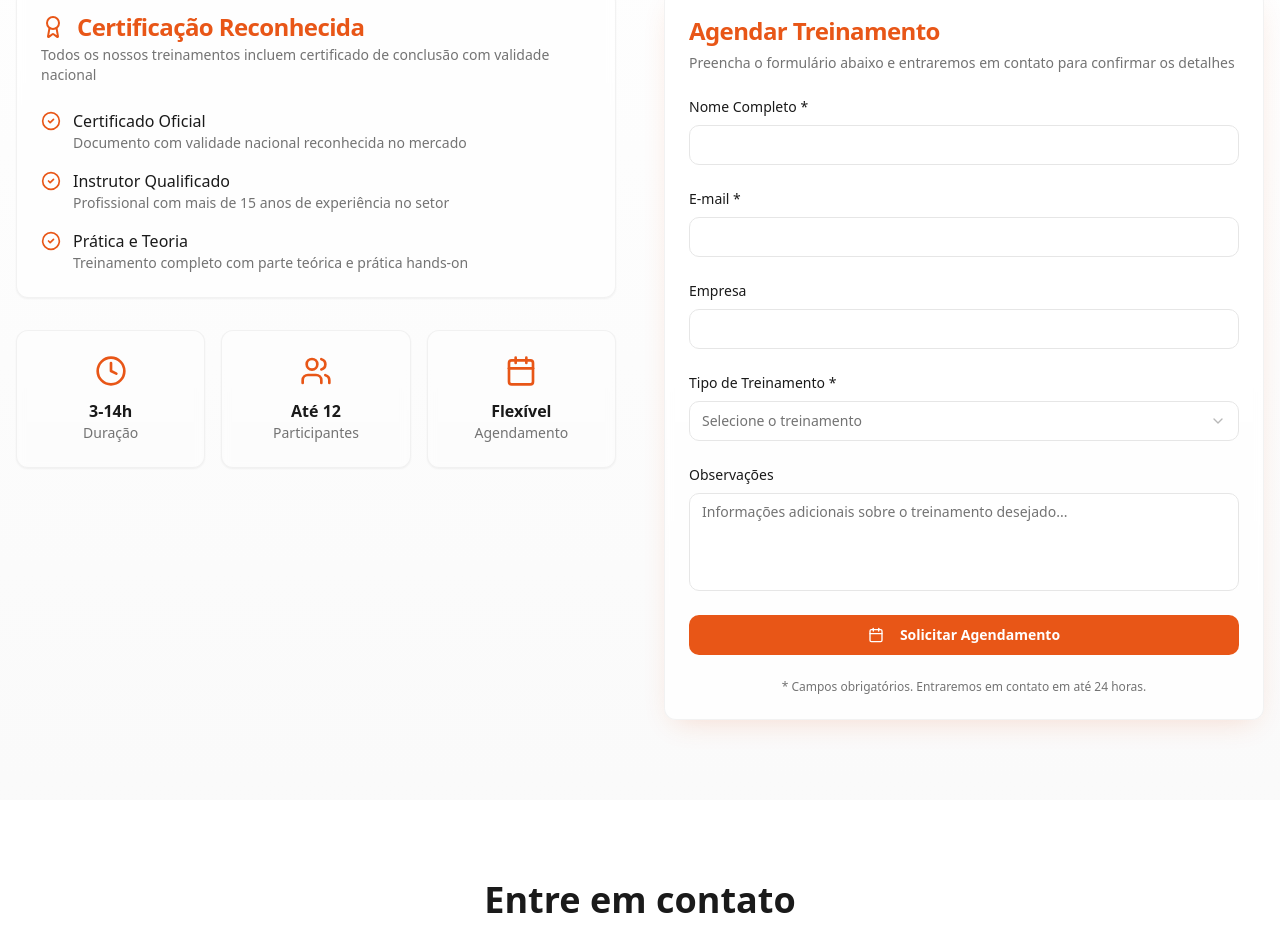
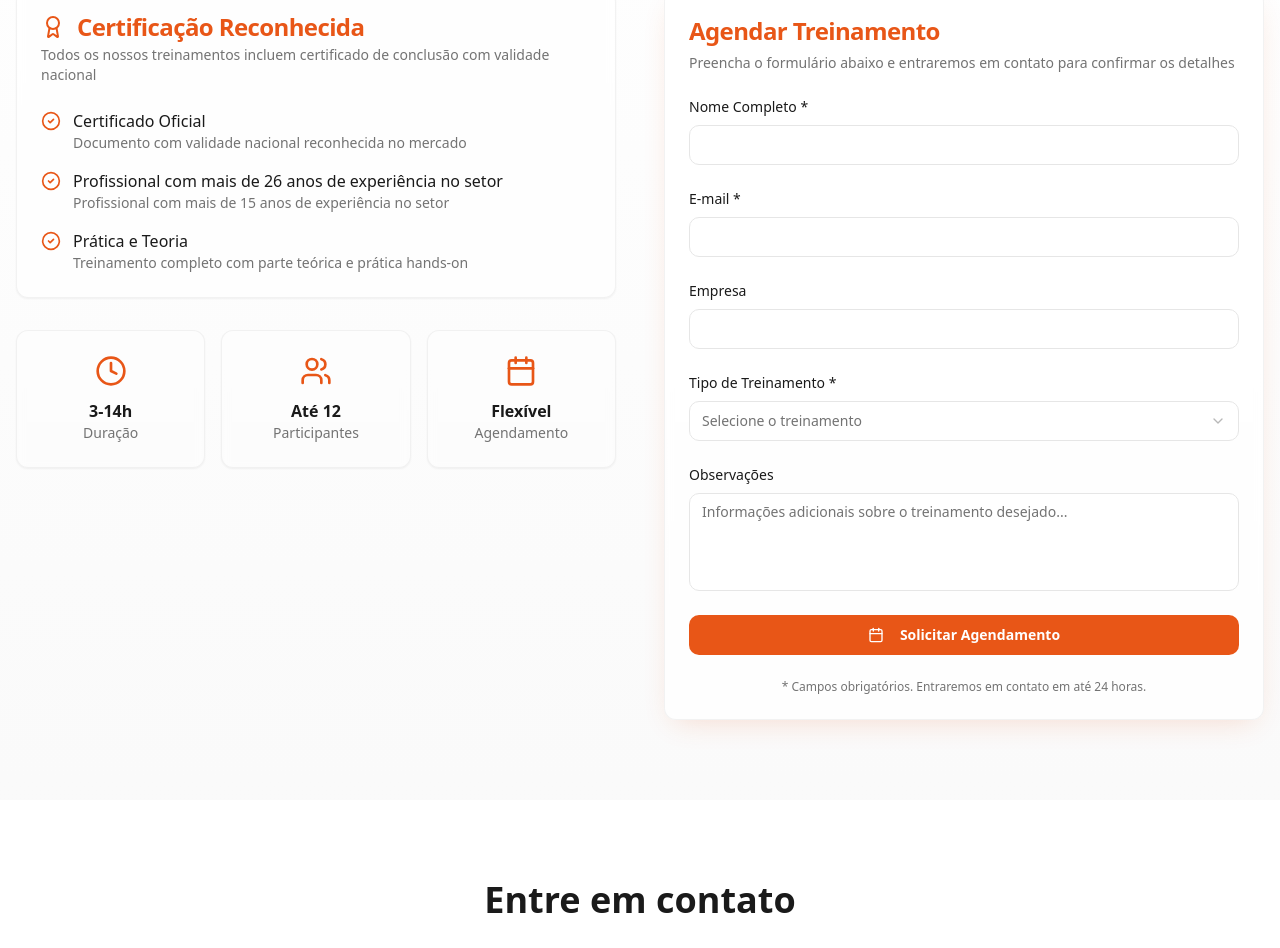
Before and after one commit to DevZipMateus/ppa-santa-maria-site, a React (Vite) app: page / in a window 1280 px wide. Shown: the part 5664-6612 px from the top of the page. Built offline with nearby package versions, Linux system fonts and the light colour scheme; the HTML template or start-up script is replaced by a standard one.

Commit message:
Visual edit in Lovable

```diff
--- a/src/components/TrainingSection.tsx
+++ b/src/components/TrainingSection.tsx
@@ -83,7 +83,7 @@ const TrainingSection = () => {
                 <div className="flex items-start gap-3">
                   <CheckCircle2 className="h-5 w-5 text-primary mt-0.5" />
                   <div>
-                    <h4 className="font-medium notranslate" translate="no">Instrutor Qualificado</h4>
+                    <h4 className="font-medium notranslate" translate="no">Profissional com mais de 26 anos de experiência no setor</h4>
                     <p className="text-sm text-muted-foreground notranslate" translate="no">
                       Profissional com mais de 15 anos de experiência no setor
                     </p>
```
